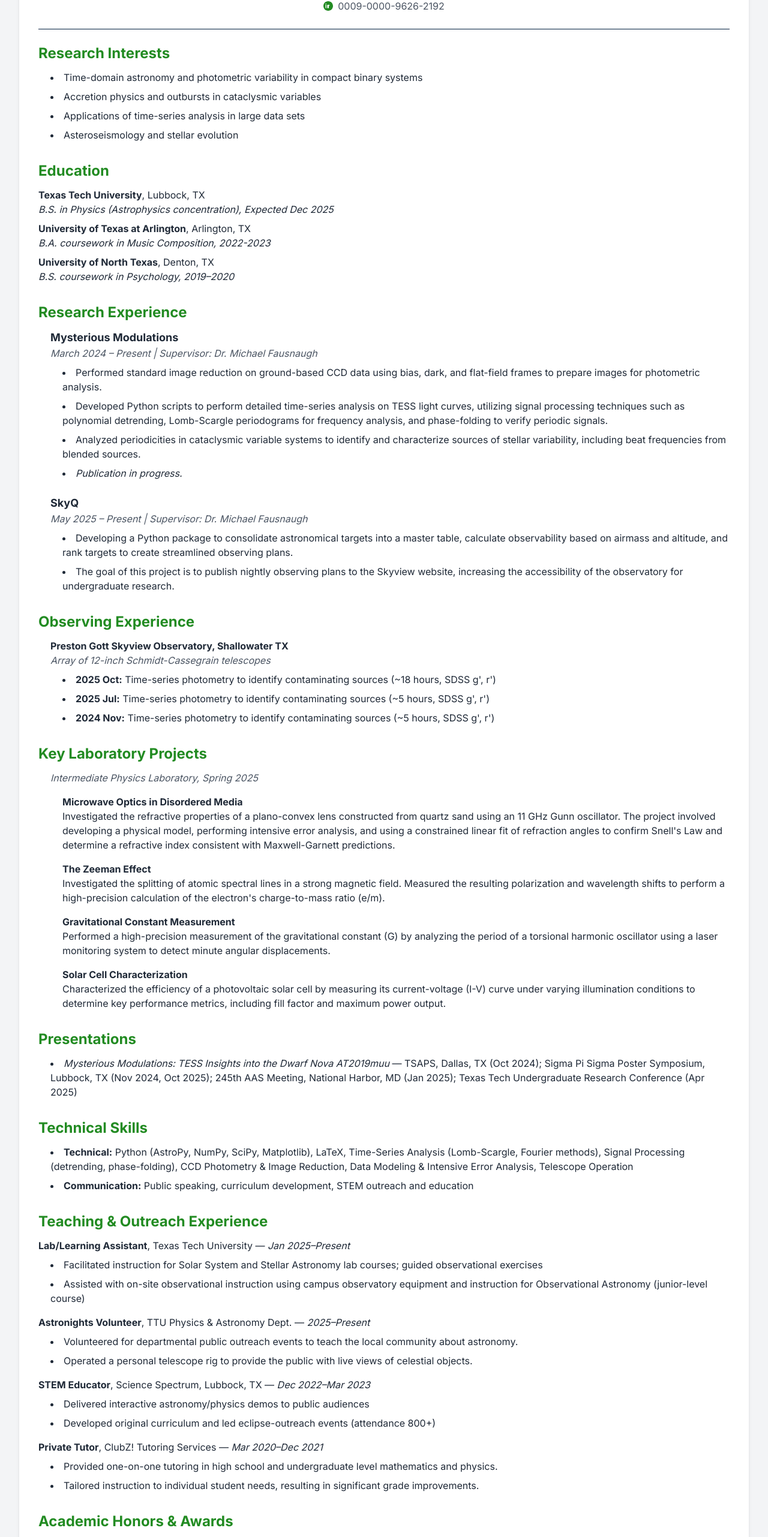
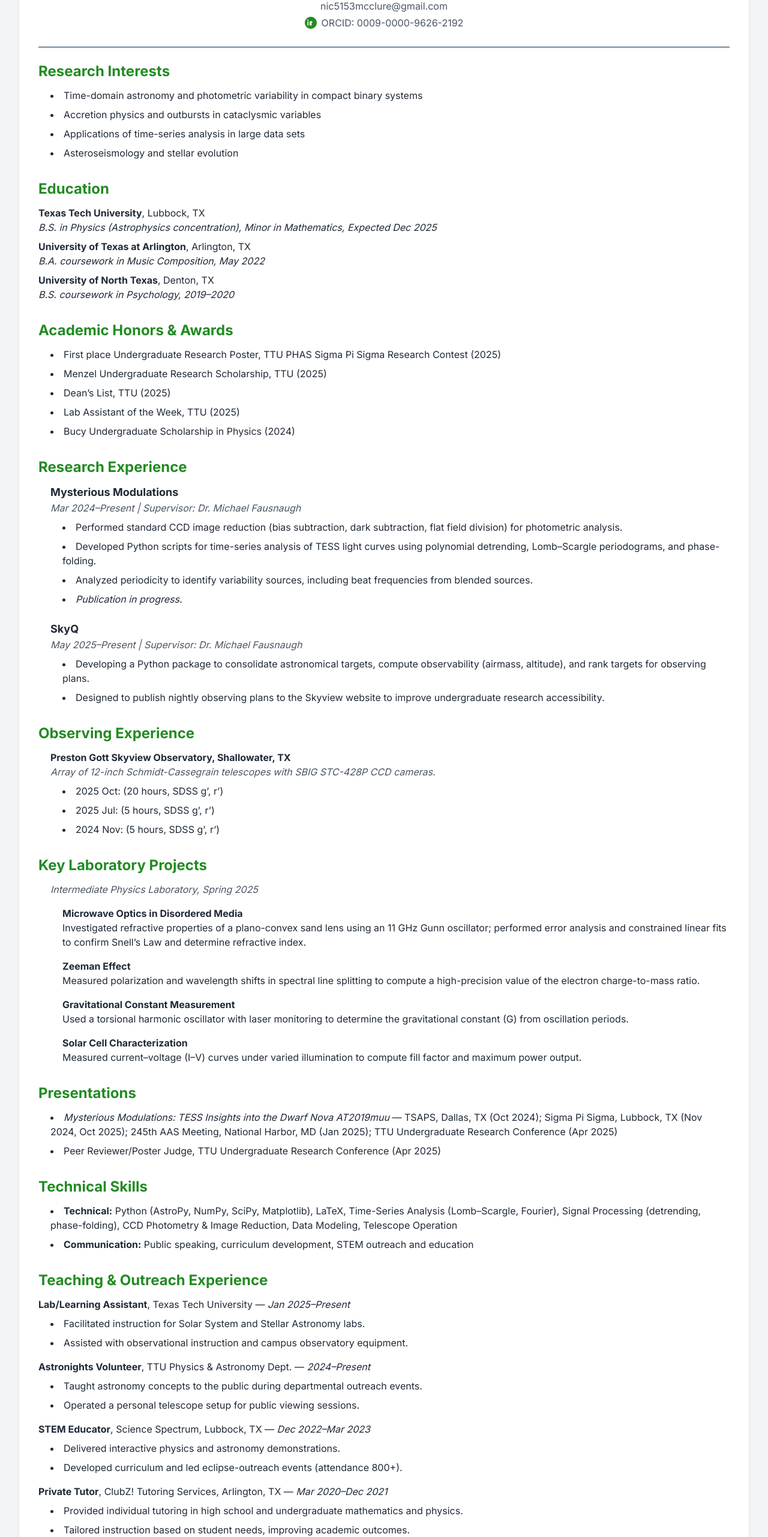
Before and after one commit to nic5153/nicholasjmcclure.github.io, a plain HTML site: page cv.html in a window 1280 px wide. Shown: the part 234-2797 px from the top of the page at 60% size. Drawn offline with nearby package versions, Linux system fonts and the light colour scheme.

Commit message:
new homepage

```diff
--- a/cv.html
+++ b/cv.html
@@ -45,7 +45,7 @@
             <a href="index.html" class="text-white text-2xl font-bold">Nicholas J. McClure</a>
             <div class="hidden md:flex space-x-6">
                 <a href="index.html" class="nav-link text-white">Home</a>
-                <a href="cv.html" class="nav-link text-white active-link">CV</a>
+                <a href="cv.html" class="nav-link text-white">CV</a>
                 <a href="poster.html" class="nav-link text-white">Poster</a>
                 <a href="research.html" class="nav-link text-white">Research</a>
             </div>
@@ -71,10 +71,13 @@
                 </div>
 
                 <h1 class="text-4xl font-bold text-navy mb-2 text-center">Nicholas J. McClure</h1>
+                <div class="text-center text-gray-600 mb-1">
+                    <p>nic5153mcclure@gmail.com</p>
+                </div>
                 <div class="text-center text-gray-600 mb-4">
-                     <a href="https://orcid.org/0009-0000-9626-2192" target="_blank" class="inline-flex items-center hover:text-forest">
-                        <svg class="w-4 h-4 mr-2" fill="#228B22" viewBox="0 0 24 24" xmlns="http://www.w3.org/2000/svg"><path d="M12 0C5.372 0 0 5.372 0 12s5.372 12 12 12 12-5.372 12-12S18.628 0 12 0zM7.303 17.394H5.33V8.868h1.972v8.526zm-1.006-9.52c-.667 0-1.206-.538-1.206-1.206s.538-1.206 1.206-1.206c.667 0 1.206.538 1.206 1.206s-.538 1.206-1.206 1.206zm11.238 9.52h-1.973V12.87c0-.91-.02-2.08-.91-2.08-.91 0-1.048.71-1.048 2.01v4.594H9.63V8.868h1.89v.86h.02c.26-.49.89-.99 1.77-.99 1.89 0 2.24 1.24 2.24 2.86v5.8z"/></svg>
-                        0009-0000-9626-2192
+                    <a href="https://orcid.org/0009-0000-9626-2192" target="_blank" class="inline-flex items-center hover:text-forest">
+                        <svg class="w-5 h-5 mr-2" fill="#228B22" viewBox="0 0 24 24" xmlns="http://www.w3.org/2000/svg"><path d="M12 0C5.372 0 0 5.372 0 12s5.372 12 12 12 12-5.372 12-12S18.628 0 12 0zM7.303 17.394H5.33V8.868h1.972v8.526zm-1.006-9.52c-.667 0-1.206-.538-1.206-1.206s.538-1.206 1.206-1.206c.667 0 1.206.538 1.206 1.206s-.538 1.206-1.206 1.206zm11.238 9.52h-1.973V12.87c0-.91-.02-2.08-.91-2.08-.91 0-1.048.71-1.048 2.01v4.594H9.63V8.868h1.89v.86h.02c.26-.49.89-.99 1.77-.99 1.89 0 2.24 1.24 2.24 2.86v5.8z"/></svg>
+                        ORCID: 0009-0000-9626-2192
                     </a>
                 </div>
                 <hr class="my-6 border-navy">
@@ -82,7 +85,7 @@
                 <div class="cv-section space-y-8">
 
                     <div>
-                        <h2 class="text-2xl font-semibold text-forest mb-3">Research Interests</h2>
+                        <h2 id="research-interests" class="text-2xl font-semibold text-forest mb-3">Research Interests</h2>
                         <ul class="list-disc pl-5">
                             <li>Time-domain astronomy and photometric variability in compact binary systems</li>
                             <li>Accretion physics and outbursts in cataclysmic variables</li>
@@ -92,136 +95,143 @@
                     </div>
 
                     <div>
-                        <h2 class="text-2xl font-semibold text-forest mb-3">Education</h2>
-                        <p><strong>Texas Tech University</strong>, Lubbock, TX<br><em>B.S. in Physics (Astrophysics concentration), Expected Dec 2025</em></p>
-                        <p class="mt-2"><strong>University of Texas at Arlington</strong>, Arlington, TX<br><em>B.A. coursework in Music Composition, 2022-2023</em></p>
-                        <p class="mt-2"><strong>University of North Texas</strong>, Denton, TX<br><em>B.S. coursework in Psychology, 2019–2020</em></p>
+                        <h2 id="education" class="text-2xl font-semibold text-forest mb-3">Education</h2>
+                        <p><strong>Texas Tech University</strong>, Lubbock, TX<br>
+                        <em>B.S. in Physics (Astrophysics concentration), Minor in Mathematics, Expected Dec 2025</em></p>
+                        <p class="mt-2"><strong>University of Texas at Arlington</strong>, Arlington, TX<br>
+                        <em>B.A. coursework in Music Composition, May 2022</em></p>
+                        <p class="mt-2"><strong>University of North Texas</strong>, Denton, TX<br>
+                        <em>B.S. coursework in Psychology, 2019–2020</em></p>
                     </div>
 
                     <div>
-                        <h2 class="text-2xl font-semibold text-forest mb-3">Research Experience</h2>
+                        <h2 id="academic-honors" class="text-2xl font-semibold text-forest mb-3">Academic Honors &amp; Awards</h2>
+                        <ul class="list-disc pl-5">
+                            <li>First place Undergraduate Research Poster, TTU PHAS Sigma Pi Sigma Research Contest (2025)</li>
+                            <li>Menzel Undergraduate Research Scholarship, TTU (2025)</li>
+                            <li>Dean’s List, TTU (2025)</li>
+                            <li>Lab Assistant of the Week, TTU (2025)</li>
+                            <li>Bucy Undergraduate Scholarship in Physics (2024)</li>
+                        </ul>
+                    </div>
+
+                    <div>
+                        <h2 id="research-experience" class="text-2xl font-semibold text-forest mb-3">Research Experience</h2>
                         <div class="pl-5 mb-6">
                             <p class="font-bold text-lg">Mysterious Modulations</p>
-                            <p class="italic text-gray-600">March 2024 – Present | Supervisor: Dr. Michael Fausnaugh</p>
+                            <p class="italic text-gray-600">Mar 2024–Present | Supervisor: Dr. Michael Fausnaugh</p>
                             <ul class="list-disc pl-5 mt-2">
-                                <li>Performed standard image reduction on ground-based CCD data using bias, dark, and flat-field frames to prepare images for photometric analysis.</li>
-                                <li>Developed Python scripts to perform detailed time-series analysis on TESS light curves, utilizing signal processing techniques such as polynomial detrending, Lomb-Scargle periodograms for frequency analysis, and phase-folding to verify periodic signals.</li>
-                                <li>Analyzed periodicities in cataclysmic variable systems to identify and characterize sources of stellar variability, including beat frequencies from blended sources.</li>
+                                <li>Performed standard CCD image reduction (bias subtraction, dark subtraction, flat field division) for photometric analysis.</li>
+                                <li>Developed Python scripts for time-series analysis of TESS light curves using polynomial detrending, Lomb–Scargle periodograms, and phase-folding.</li>
+                                <li>Analyzed periodicity to identify variability sources, including beat frequencies from blended sources.</li>
                                 <li><em>Publication in progress.</em></li>
                             </ul>
                         </div>
                         <div class="pl-5">
                             <p class="font-bold text-lg">SkyQ</p>
-                            <p class="italic text-gray-600">May 2025 – Present | Supervisor: Dr. Michael Fausnaugh</p>
+                            <p class="italic text-gray-600">May 2025–Present | Supervisor: Dr. Michael Fausnaugh</p>
                             <ul class="list-disc pl-5 mt-2">
-                                <li>Developing a Python package to consolidate astronomical targets into a master table, calculate observability based on airmass and altitude, and rank targets to create streamlined observing plans.</li>
-                                <li>The goal of this project is to publish nightly observing plans to the Skyview website, increasing the accessibility of the observatory for undergraduate research.</li>
+                                <li>Developing a Python package to consolidate astronomical targets, compute observability (airmass, altitude), and rank targets for observing plans.</li>
+                                <li>Designed to publish nightly observing plans to the Skyview website to improve undergraduate research accessibility.</li>
                             </ul>
                         </div>
                     </div>
 
                     <div>
-                        <h2 class="text-2xl font-semibold text-forest mb-3">Observing Experience</h2>
+                        <h2 id="observing-experience" class="text-2xl font-semibold text-forest mb-3">Observing Experience</h2>
                         <div class="pl-5">
-                            <p class="font-bold">Preston Gott Skyview Observatory, Shallowater TX</p>
-                            <p class="italic text-gray-600 mb-2">Array of 12-inch Schmidt-Cassegrain telescopes</p>
+                            <p class="font-bold">Preston Gott Skyview Observatory, Shallowater, TX</p>
+                            <p class="italic text-gray-600 mb-2">Array of 12-inch Schmidt-Cassegrain telescopes with SBIG STC-428P CCD cameras.</p>
                             <ul class="list-disc pl-5">
-				<li><strong>2025 Oct:</strong> Time-series photometry to identify contaminating sources (~18 hours, SDSS g', r')</li>
-				<li><strong>2025 Jul:</strong> Time-series photometry to identify contaminating sources (~5 hours, SDSS g', r')</li>
-				<li><strong>2024 Nov:</strong> Time-series photometry to identify contaminating sources (~5 hours, SDSS g', r')</li>
+                                <li>2025 Oct: (20 hours, SDSS g’, r’)</li>
+                                <li>2025 Jul: (5 hours, SDSS g’, r’)</li>
+                                <li>2024 Nov: (5 hours, SDSS g’, r’)</li>
                             </ul>
                         </div>
                     </div>
 
                     <div>
-                        <h2 class="text-2xl font-semibold text-forest mb-3">Key Laboratory Projects</h2>
+                        <h2 id="lab-projects" class="text-2xl font-semibold text-forest mb-3">Key Laboratory Projects</h2>
                         <p class="italic text-gray-600 pl-5">Intermediate Physics Laboratory, Spring 2025</p>
                         <div class="pl-10 mt-4 space-y-4">
                             <div>
                                 <p class="font-bold">Microwave Optics in Disordered Media</p>
-                                <p>Investigated the refractive properties of a plano-convex lens constructed from quartz sand using an 11 GHz Gunn oscillator. The project involved developing a physical model, performing intensive error analysis, and using a constrained linear fit of refraction angles to confirm Snell's Law and determine a refractive index consistent with Maxwell-Garnett predictions.</p>
+                                <p>Investigated refractive properties of a plano-convex sand lens using an 11&nbsp;GHz Gunn oscillator; performed error analysis and constrained linear fits to confirm Snell’s Law and determine refractive index.</p>
                             </div>
                             <div>
-                                <p class="font-bold">The Zeeman Effect</p>
-                                <p>Investigated the splitting of atomic spectral lines in a strong magnetic field. Measured the resulting polarization and wavelength shifts to perform a high-precision calculation of the electron's charge-to-mass ratio (e/m).</p>
+                                <p class="font-bold">Zeeman Effect</p>
+                                <p>Measured polarization and wavelength shifts in spectral line splitting to compute a high-precision value of the electron charge-to-mass ratio.</p>
                             </div>
                             <div>
                                 <p class="font-bold">Gravitational Constant Measurement</p>
-                                <p>Performed a high-precision measurement of the gravitational constant (G) by analyzing the period of a torsional harmonic oscillator using a laser monitoring system to detect minute angular displacements.</p>
+                                <p>Used a torsional harmonic oscillator with laser monitoring to determine the gravitational constant (G) from oscillation periods.</p>
                             </div>
-                             <div>
+                            <div>
                                 <p class="font-bold">Solar Cell Characterization</p>
-                                <p>Characterized the efficiency of a photovoltaic solar cell by measuring its current-voltage (I-V) curve under varying illumination conditions to determine key performance metrics, including fill factor and maximum power output.</p>
+                                <p>Measured current–voltage (I–V) curves under varied illumination to compute fill factor and maximum power output.</p>
                             </div>
                         </div>
                     </div>
 
                     <div>
-                        <h2 class="text-2xl font-semibold text-forest mb-3">Presentations</h2>
+                        <h2 id="presentations" class="text-2xl font-semibold text-forest mb-3">Presentations</h2>
                         <ul class="list-disc pl-5">
-                            <li><em>Mysterious Modulations: TESS Insights into the Dwarf Nova AT2019muu</em> — TSAPS, Dallas, TX (Oct 2024); Sigma Pi Sigma Poster Symposium, Lubbock, TX (Nov 2024, Oct 2025); 245th AAS Meeting, National Harbor, MD (Jan 2025); Texas Tech Undergraduate Research Conference (Apr 2025)</li>
+                            <li><em>Mysterious Modulations: TESS Insights into the Dwarf Nova AT2019muu</em> — TSAPS, Dallas, TX (Oct 2024); Sigma Pi Sigma, Lubbock, TX (Nov 2024, Oct 2025); 245th AAS Meeting, National Harbor, MD (Jan 2025); TTU Undergraduate Research Conference (Apr 2025)</li>
+                            <li>Peer Reviewer/Poster Judge, TTU Undergraduate Research Conference (Apr 2025)</li>
                         </ul>
                     </div>
 
                     <div>
-                        <h2 class="text-2xl font-semibold text-forest mb-3">Technical Skills</h2>
+                        <h2 id="technical-skills" class="text-2xl font-semibold text-forest mb-3">Technical Skills</h2>
                         <ul class="list-disc pl-5">
-                            <li><strong>Technical:</strong> Python (AstroPy, NumPy, SciPy, Matplotlib), LaTeX, Time-Series Analysis (Lomb-Scargle, Fourier methods), Signal Processing (detrending, phase-folding), CCD Photometry & Image Reduction, Data Modeling & Intensive Error Analysis, Telescope Operation</li>
+                            <li><strong>Technical:</strong> Python (AstroPy, NumPy, SciPy, Matplotlib), LaTeX, Time-Series Analysis (Lomb–Scargle, Fourier), Signal Processing (detrending, phase-folding), CCD Photometry &amp; Image Reduction, Data Modeling, Telescope Operation</li>
                             <li><strong>Communication:</strong> Public speaking, curriculum development, STEM outreach and education</li>
                         </ul>
                     </div>
 
                     <div>
-                        <h2 class="text-2xl font-semibold text-forest mb-3">Teaching & Outreach Experience</h2>
+                        <h2 id="teaching-outreach" class="text-2xl font-semibold text-forest mb-3">Teaching &amp; Outreach Experience</h2>
                         <p><strong>Lab/Learning Assistant</strong>, Texas Tech University — <em>Jan 2025–Present</em></p>
                         <ul class="list-disc pl-5 mt-2">
-                            <li>Facilitated instruction for Solar System and Stellar Astronomy lab courses; guided observational exercises</li>
-                            <li>Assisted with on-site observational instruction using campus observatory equipment and instruction for Observational Astronomy (junior-level course)</li>
+                            <li>Facilitated instruction for Solar System and Stellar Astronomy labs.</li>
+                            <li>Assisted with observational instruction and campus observatory equipment.</li>
                         </ul>
-                        <p class="mt-4"><strong>Astronights Volunteer</strong>, TTU Physics & Astronomy Dept. — <em>2025–Present</em></p>
+
+                        <p class="mt-4"><strong>Astronights Volunteer</strong>, TTU Physics &amp; Astronomy Dept. — <em>2024–Present</em></p>
                         <ul class="list-disc pl-5 mt-2">
-                            <li>Volunteered for departmental public outreach events to teach the local community about astronomy.</li>
-                            <li>Operated a personal telescope rig to provide the public with live views of celestial objects.</li>
+                            <li>Taught astronomy concepts to the public during departmental outreach events.</li>
+                            <li>Operated a personal telescope setup for public viewing sessions.</li>
                         </ul>
+
                         <p class="mt-4"><strong>STEM Educator</strong>, Science Spectrum, Lubbock, TX — <em>Dec 2022–Mar 2023</em></p>
                         <ul class="list-disc pl-5 mt-2">
-                            <li>Delivered interactive astronomy/physics demos to public audiences</li>
-                            <li>Developed original curriculum and led eclipse-outreach events (attendance 800+)</li>
+                            <li>Delivered interactive physics and astronomy demonstrations.</li>
+                            <li>Developed curriculum and led eclipse-outreach events (attendance 800+).</li>
                         </ul>
-                         <p class="mt-4"><strong>Private Tutor</strong>, ClubZ! Tutoring Services — <em>Mar 2020–Dec 2021</em></p>
+
+                        <p class="mt-4"><strong>Private Tutor</strong>, ClubZ! Tutoring Services, Arlington, TX — <em>Mar 2020–Dec 2021</em></p>
                         <ul class="list-disc pl-5 mt-2">
-                            <li>Provided one-on-one tutoring in high school and undergraduate level mathematics and physics.</li>
-                            <li>Tailored instruction to individual student needs, resulting in significant grade improvements.</li>
+                            <li>Provided individual tutoring in high school and undergraduate mathematics and physics.</li>
+                            <li>Tailored instruction based on student needs, improving academic outcomes.</li>
                         </ul>
                     </div>
 
                     <div>
-                        <h2 class="text-2xl font-semibold text-forest mb-3">Academic Honors & Awards</h2>
+                        <h2 id="coursework" class="text-2xl font-semibold text-forest mb-3">Relevant Coursework</h2>
                         <ul class="list-disc pl-5">
-			    <li>First Place, Sigma Pi Sigma TTU Departmental Poster Competition (2025)</li>
-                            <li>Menzel Undergraduate Research Scholarship, Texas Tech University (2025)</li>
-                            <li>Dean’s List, Texas Tech University (2025)</li>
-                            <li>Lab Assistant of the Week, Texas Tech University (2025)</li>
-                            <li>Bucy Undergraduate Scholarship in Physics (2024)</li>
+                            <li><strong>Astronomy:</strong> Observational Astronomy; Solar System Astronomy; Astrophysics I–II; Radio Astronomy; Radiative Processes in Astrophysics</li>
+                            <li><strong>Physics:</strong> Physics I–IV; Mechanics; E&amp;M I–II; Quantum Mechanics; Computational Physics; Optics; Modern Physics Lab; Intermediate Lab; Error Analysis</li>
+                            <li><strong>Mathematics:</strong> Calculus I–III; Differential Equations I–II; Linear Algebra</li>
                         </ul>
                     </div>
 
                     <div>
-                        <h2 class="text-2xl font-semibold text-forest mb-3">Relevant Coursework</h2>
-                         <ul class="list-disc pl-5">
-                            <li><strong>Astronomy:</strong> Observational Astronomy, Solar System Astronomy, Astrophysics I–II, Radio Astronomy, Radiative Processes in Astrophysics</li>
-                            <li><strong>Physics:</strong> Physics I–IV, Mechanics, E&M I–II, Quantum Mechanics, Computational Physics, Optics, Modern Physics Lab, Intermediate Lab, Error Analysis</li>
-                            <li><strong>Mathematics:</strong> Calculus I–III, Differential Equations I–II, Linear Algebra</li>
-                        </ul>
-                    </div>
-
-                    <div>
-                        <h2 class="text-2xl font-semibold text-forest mb-3">Professional Affiliations</h2>
+                        <h2 id="affiliations" class="text-2xl font-semibold text-forest mb-3">Professional Affiliations</h2>
                         <ul class="list-disc pl-5">
-                            <li>American Astronomical Society — Member/Presenter — 2024–Present</li>
-                            <li>American Physical Society — Member/Presenter — 2024–Present</li>
-                            <li>Society of Physics Students (SPS), Member — 2023–Present</li>
-                            <li>College of Arts & Sciences Undergraduate Research Academy (CASURA), Member — 2024–Present</li>
+                            <li>American Astronomical Society – Member/Presenter (2024–Present)</li>
+                            <li>American Physical Society – Member/Presenter (2024–Present)</li>
+                            <li>Society of Physics Students – Member (2023–Present)</li>
+                            <li>CASURA – Member (2024–Present)</li>
                         </ul>
                     </div>
 
@@ -231,7 +241,7 @@
     </main>
 
     <!-- Footer -->
-    <footer class="bg-navy p-4 text-center text-white">
+    <footer class="bg-navy p-6 text-center text-white">
         <p>&copy; 2025 Nicholas J. McClure. All Rights Reserved.</p>
         <p>Contact: nic5153mcclure@gmail.com</p>
     </footer>
@@ -248,7 +258,7 @@
         const currentPage = window.location.pathname.split('/').pop() || 'index.html';
         document.querySelectorAll('.nav-link').forEach(link => {
             link.classList.remove('active-link');
-            if (link.getAttribute('href') === 'cv.html') {
+            if (link.getAttribute('href') === currentPage) {
                 link.classList.add('active-link');
             }
         });
```
